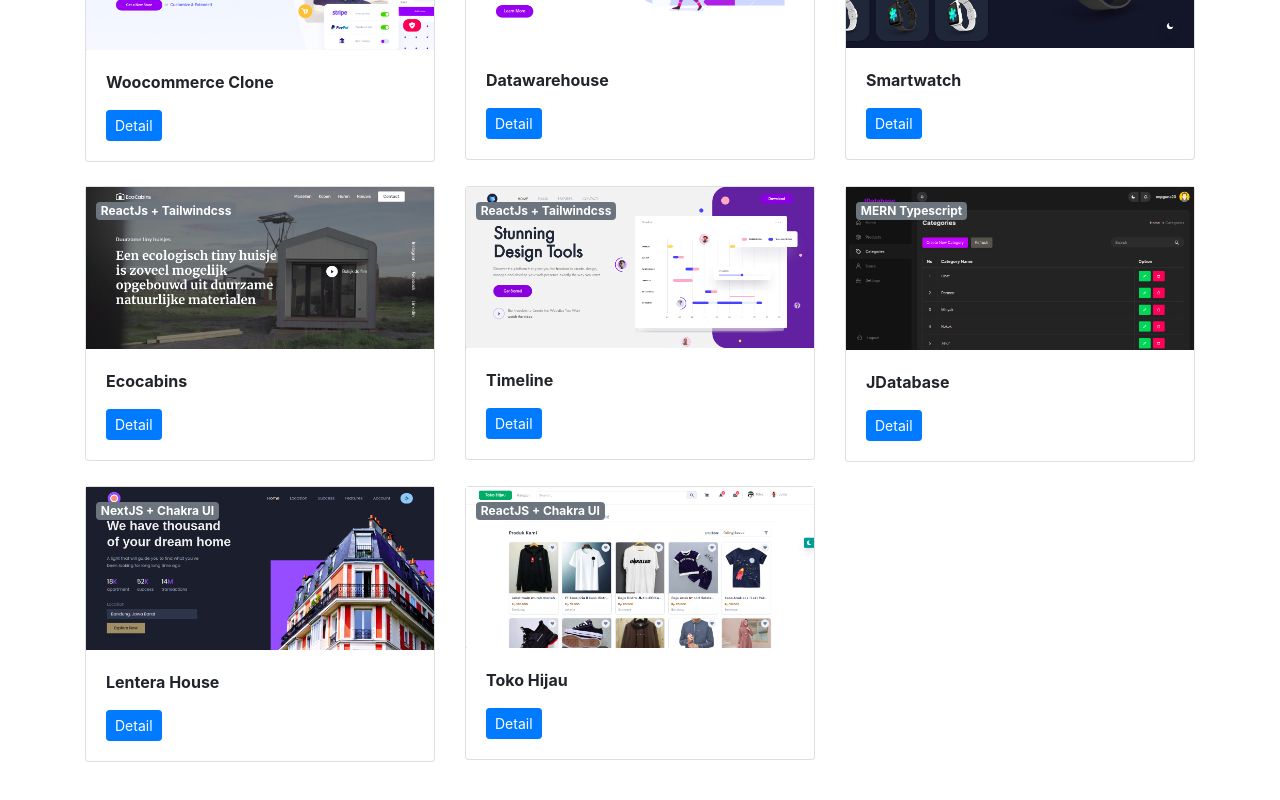
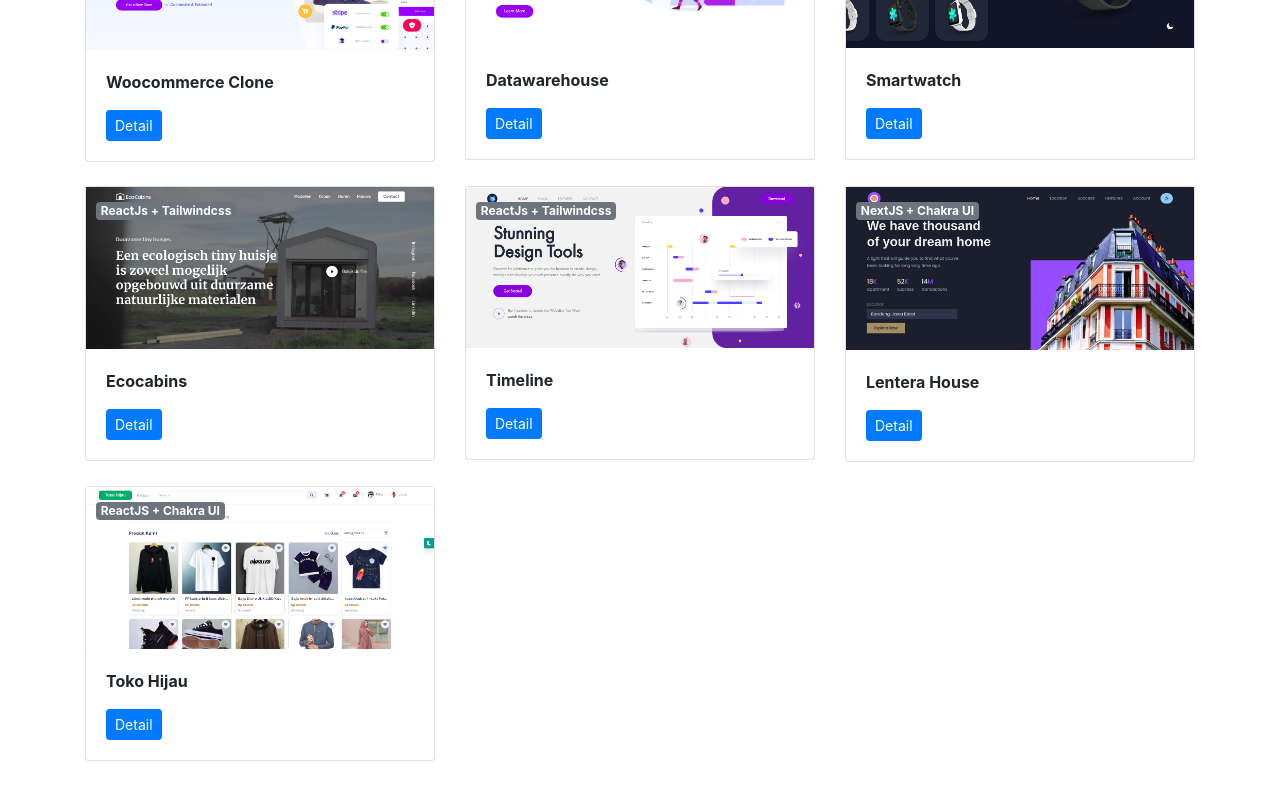
Before and after one commit to joonacode/simple-portfolio-website, a React (Create React App) app: page / in a window 1280 px wide. Shown: the part 1151-1951 px from the top of the page. Built offline with nearby package versions, Linux system fonts and the light colour scheme.

Commit message:
update link demo lentera house

```diff
--- a/src/data.js
+++ b/src/data.js
@@ -13,7 +13,6 @@ import {
   IMGSmartwatch,
   IMGEcocabins,
   IMGTimeline,
-  IMGJdatabase,
   IMGBwaHotel,
   IMGTokoHijau,
 } from './assets'
@@ -168,31 +167,12 @@ const projects = [
     tags: ['ReactJs', 'Tailwind CSS'],
     type: 'Individu',
   },
-  {
-    name: 'JDatabase',
-    image: IMGJdatabase,
-    madeWith: 'MERN Typescript',
-    demo: '',
-    github: '',
-    description:
-      'Jdatabase merupakan aplikasi untuk menyimpan data barang dan harga warung saya. Karena saya tidak tahu semua harga barang jadi saya buat website ini dengan fitur voice to search product.',
-    tags: [
-      'ReactJs',
-      'Tailwind CSS',
-      'Express',
-      'Typescript',
-      'NodeJs',
-      'MySQL',
-      'Sweetalert',
-      'Toastify',
-    ],
-    type: 'Individu',
-  },
+
   {
     name: 'Lentera House',
     image: IMGBwaHotel,
     madeWith: 'NextJS + Chakra UI',
-    demo: '',
+    demo: 'https://lentera-house-bwa.vercel.app/',
     github: 'https://github.com/joonacode/lentera-house-bwa',
     description: 'Latihan Chakra UI dan NextJS dengan slicing design web.',
     tags: ['NextJs', 'Typescript', 'Chakra UI'],
```
